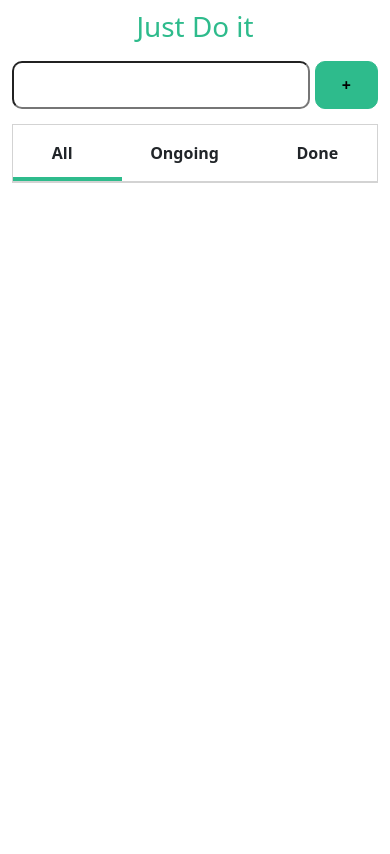
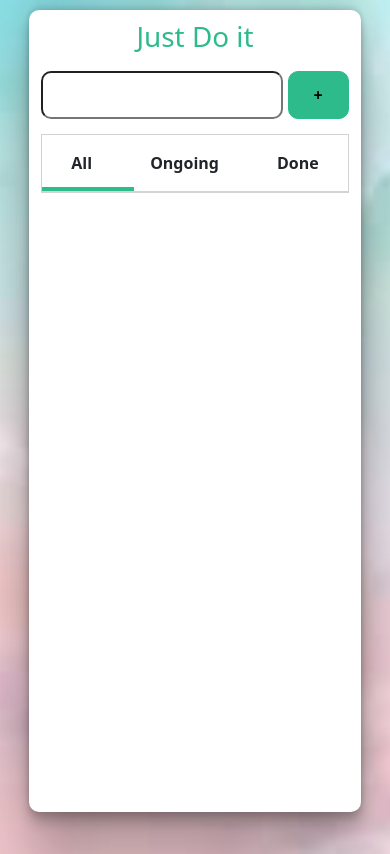
Before and after one commit to HyejungNa/simple-todo-app, a plain HTML site: page index.html in a window 390 px wide. Drawn offline with nearby package versions, Linux system fonts and the light colour scheme.

Commit message:
Add responsive web styling to CSS file

```diff
--- a/style.css
+++ b/style.css
@@ -7,8 +7,10 @@ body {
 }
 
 .container {
+  min-height: 95vh;
+  margin-top: 10px;
   background-color: white;
-  min-height: 100vh;
+  border-radius: 10px;
   box-shadow: rgba(0, 0, 0, 0.25) 0px 54px 55px,
     rgba(0, 0, 0, 0.12) 0px -12px 30px, rgba(0, 0, 0, 0.12) 0px 4px 6px,
     rgba(0, 0, 0, 0.17) 0px 12px 13px, rgba(0, 0, 0, 0.09) 0px -3px 5px;
@@ -103,3 +105,9 @@ h1 {
   cursor: pointer;
   transform: scale(1.2);
 }
+
+@media screen and (max-width: 768px) {
+  .container {
+    width: 85%;
+  }
+}
```
